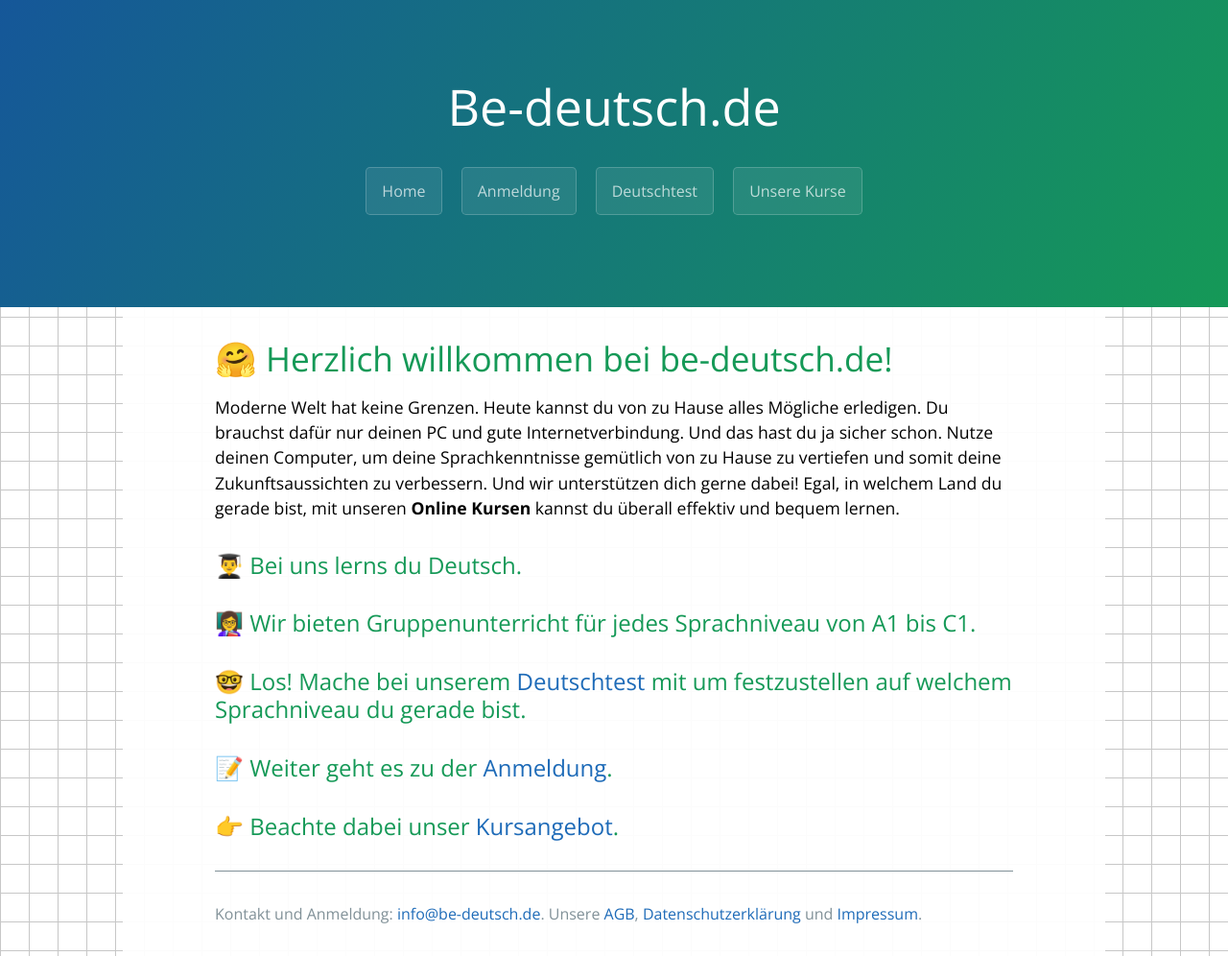
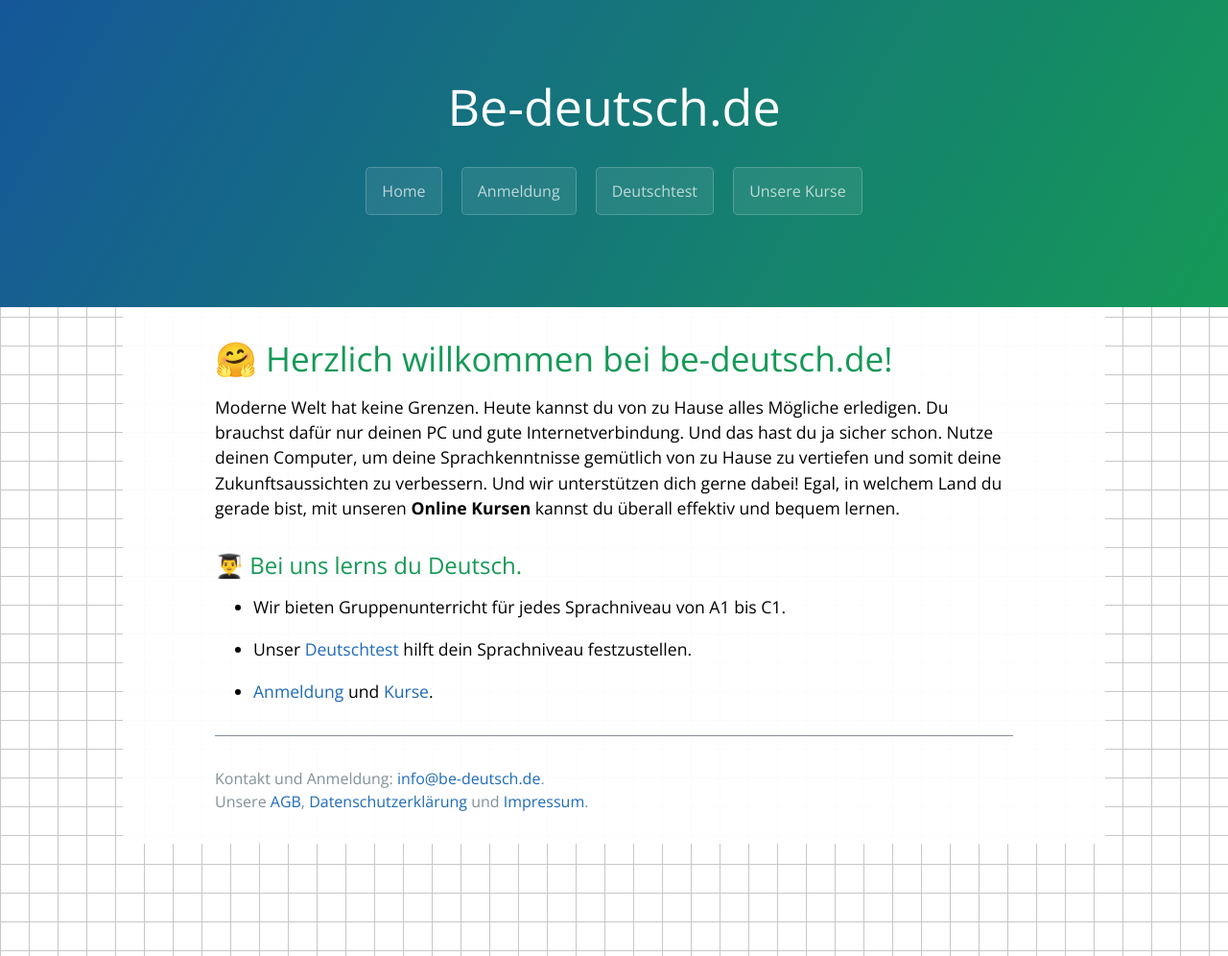
Before and after one commit to vedmin/be-deutsch, a Jekyll site: the page built from index.markdown, in a window 1280 px wide. Shown: the whole page at 96% size. Built offline with Jekyll 4.4.1, drawn with Linux system fonts in a browser that asks for light colours; our own code applies the rules of GitHub Pages for plain Markdown files.

Commit message:
home page text, newline in footer

```diff
--- a/_includes/page-footer.html
+++ b/_includes/page-footer.html
@@ -1,4 +1,5 @@
 <footer class="site-footer">
   <span class="site-footer-credits">Kontakt und Anmeldung: <a href="info@be-deutsch.de">info@be-deutsch.de</a>.</span>
+  <br>
   <span class="site-footer-credits"> Unsere <a href="">AGB</a>, <a href="">Datenschutzerklärung</a> und <a href="">Impressum</a>.</span>
 </footer>
--- a/index.markdown
+++ b/index.markdown
@@ -11,10 +11,8 @@ Moderne Welt hat keine Grenzen. Heute kannst du von zu Hause alles Mögliche erl
 
 #### 👨‍🎓 Bei uns lerns du Deutsch.
 
-#### 👩‍🏫 Wir bieten Gruppenunterricht für jedes Sprachniveau von A1 bis C1.
+* Wir bieten Gruppenunterricht für jedes Sprachniveau von A1 bis C1.
 
-#### 🤓 Los! Mache bei unserem <a href="{{ site.baseurl }}\Deutschtest">Deutschtest</a> mit um festzustellen auf welchem Sprachniveau du gerade bist.
+* Unser <a href="{{ site.baseurl }}\Deutschtest">Deutschtest</a> hilft dein Sprachniveau festzustellen.
 
-#### 📝 Weiter geht es zu der <a href="{{ site.baseurl }}\Anmeldung">Anmeldung</a>.
-
-#### 👉 Beachte dabei unser <a href="{{ site.baseurl }}\Kurse">Kursangebot</a>.
+* <a href="{{ site.baseurl }}\Anmeldung">Anmeldung</a> und <a href="{{ site.baseurl }}\Kurse">Kurse</a>.
```
